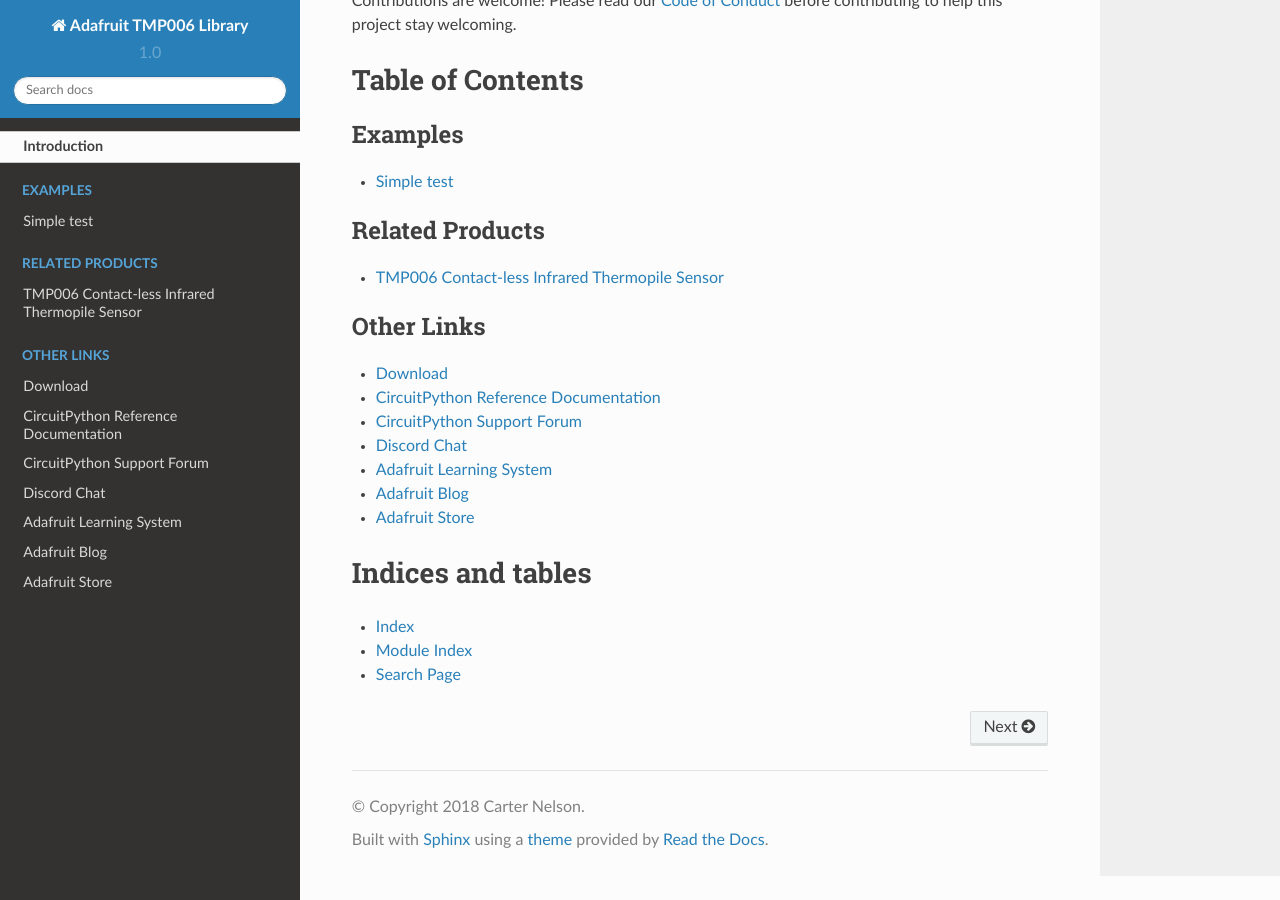
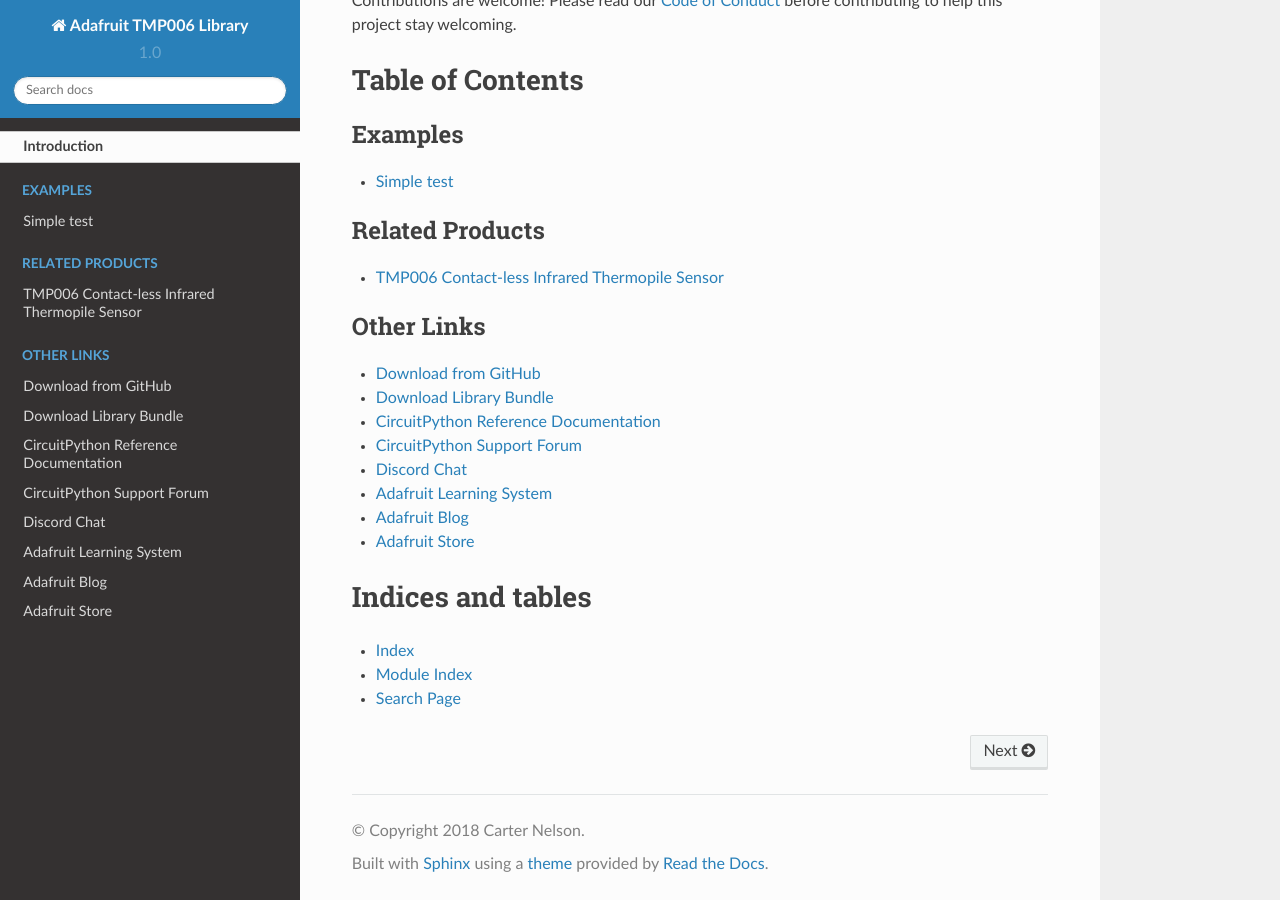
Before and after one commit to adafruit/Adafruit_CircuitPython_TMP006, a Sphinx documentation site: the page built from docs/index.rst, in a window 1280 px wide and 900 px high, scrolled down 1318 px. Built offline with Sphinx 7.4.7 and the Read the Docs theme 2.0.0, drawn with Linux system fonts in a browser that asks for light colours; pages that are not in the unit, such as notebooks, are missing from menus.

Commit message:
Added cp.org link to index.rst

```diff
--- a/docs/index.rst
+++ b/docs/index.rst
@@ -31,7 +31,8 @@
 .. toctree::
     :caption: Other Links
 
-    Download <https://github.com/adafruit/Adafruit_CircuitPython_TMP006/releases/latest>
+    Download from GitHub <https://github.com/adafruit/Adafruit_CircuitPython_TMP006/releases/latest>
+    Download Library Bundle <https://circuitpython.org/libraries>
     CircuitPython Reference Documentation <https://docs.circuitpython.org>
     CircuitPython Support Forum <https://forums.adafruit.com/viewforum.php?f=60>
     Discord Chat <https://adafru.it/discord>
```
